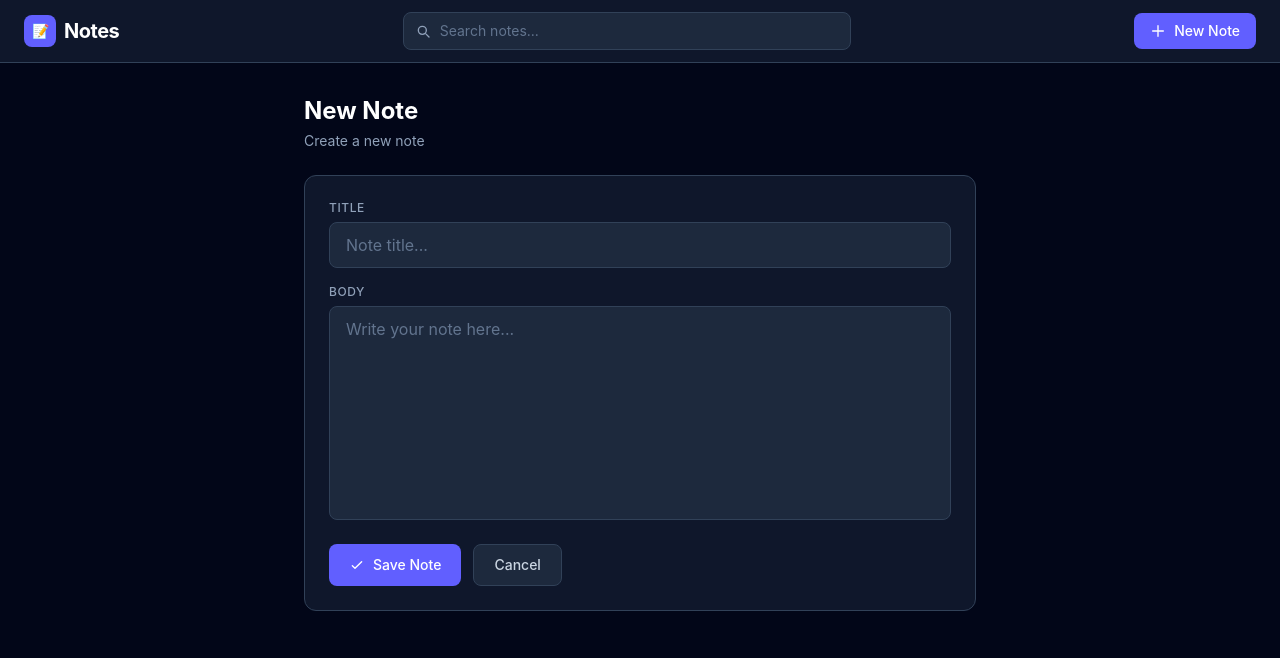
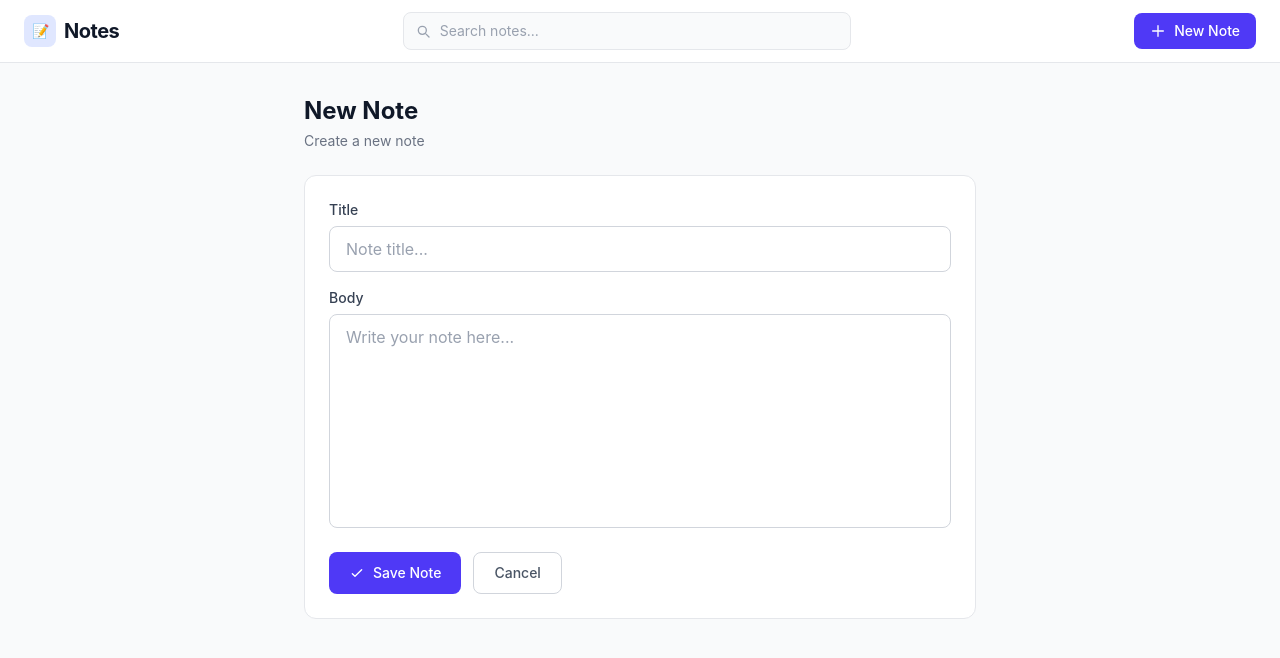
Before and after one commit to IhorAbovian/react-notes-app, a React (Vite) app: page /add in a window 1280 px wide. Shown: the top 658 px of the page. Built offline with nearby package versions, Linux system fonts and the light colour scheme.

Commit message:
feat: update UI styles

```diff
--- a/src/Pages/AddPage.tsx
+++ b/src/Pages/AddPage.tsx
@@ -45,38 +45,34 @@ export const AddPage = () => {
   };
 
   return (
-    <div className="flex min-h-[calc(100vh-57px)] items-start justify-center bg-slate-950 p-8">
+    <div className="flex min-h-[calc(100vh-57px)] items-start justify-center bg-gray-50 p-8">
       <div className="w-full max-w-2xl">
         <div className="mb-6">
-          <h1 className="text-2xl font-bold text-white">New Note</h1>
-          <p className="mt-1 text-sm text-slate-400">Create a new note</p>
+          <h1 className="text-2xl font-bold text-gray-900">New Note</h1>
+          <p className="mt-1 text-sm text-gray-500">Create a new note</p>
         </div>
 
         <form
-          className="flex flex-col gap-4 rounded-xl border border-slate-700 bg-slate-900 p-6"
+          className="flex flex-col gap-4 rounded-xl border border-gray-200 bg-white p-6"
           onSubmit={handleSubmit}
         >
           <div className="flex flex-col gap-1.5">
-            <label className="text-xs font-medium uppercase tracking-wider text-slate-400">
-              Title
-            </label>
+            <label className="text-sm font-medium text-gray-700">Title</label>
             <input
               type="text"
               name="title"
-              className="rounded-lg border border-slate-700 bg-slate-800 px-4 py-2.5 text-slate-200 placeholder:text-slate-500 focus:border-indigo-500 focus:outline-none focus:ring-1 focus:ring-indigo-500"
+              className="rounded-lg border border-gray-300 px-4 py-2.5 text-gray-900 placeholder:text-gray-400"
               placeholder="Note title..."
               required
             />
           </div>
 
           <div className="flex flex-col gap-1.5">
-            <label className="text-xs font-medium uppercase tracking-wider text-slate-400">
-              Body
-            </label>
+            <label className="text-sm font-medium text-gray-700">Body</label>
             <textarea
               name="body"
               rows={8}
-              className="rounded-lg border border-slate-700 bg-slate-800 px-4 py-2.5 text-slate-200 placeholder:text-slate-500 focus:border-indigo-500 focus:outline-none focus:ring-1 focus:ring-indigo-500 resize-none"
+              className="rounded-lg border border-gray-300 px-4 py-2.5 text-gray-900 placeholder:text-gray-400 resize-none"
               placeholder="Write your note here..."
               required
             />
@@ -85,7 +81,7 @@ export const AddPage = () => {
           <div className="flex gap-3 pt-2">
             <button
               type="submit"
-              className="flex items-center gap-2 rounded-lg bg-indigo-500 px-5 py-2.5 text-sm font-medium text-white transition-colors hover:bg-indigo-600 active:bg-indigo-700"
+              className="flex items-center gap-2 rounded-lg bg-indigo-600 px-5 py-2.5 text-sm font-medium text-white hover:bg-indigo-700"
             >
               <svg
                 className="h-4 w-4"
@@ -105,7 +101,7 @@ export const AddPage = () => {
 
             <button
               type="button"
-              className="rounded-lg border border-slate-700 bg-slate-800 px-5 py-2.5 text-sm font-medium text-slate-300 transition-colors hover:border-slate-600 hover:text-white"
+              className="rounded-lg border border-gray-300 px-5 py-2.5 text-sm font-medium text-gray-600 hover:bg-gray-50"
               onClick={() => navigate("/")}
             >
               Cancel
--- a/src/Pages/MainPage.tsx
+++ b/src/Pages/MainPage.tsx
@@ -3,7 +3,7 @@ import Sidebar from "../components/Sidebar/Sidebar";
 
 export const MainPage = () => {
   return (
-    <div className="flex bg-slate-950">
+    <div className="flex bg-white">
       <Sidebar />
       <MainContent />
     </div>
--- a/src/components/Header/Header.tsx
+++ b/src/components/Header/Header.tsx
@@ -2,13 +2,13 @@ import { Link } from "react-router";
 
 const Header = () => {
   return (
-    <header className="sticky top-0 z-10 border-b border-slate-700 bg-slate-900 px-6 py-3">
+    <header className="sticky top-0 z-10 border-b border-gray-200 bg-white px-6 py-3">
       <div className="mx-auto flex max-w-screen-xl items-center justify-between gap-6">
         <Link
           to="/"
-          className="flex items-center gap-2 text-xl font-bold tracking-tight text-white"
+          className="flex items-center gap-2 text-xl font-bold tracking-tight text-gray-900"
         >
-          <span className="flex h-8 w-8 items-center justify-center rounded-lg bg-indigo-500 text-sm">
+          <span className="flex h-8 w-8 items-center justify-center rounded-lg bg-indigo-100 text-sm">
             📝
           </span>
           Notes
@@ -17,7 +17,7 @@ const Header = () => {
         <form className="flex flex-1 max-w-md items-center">
           <div className="relative w-full">
             <svg
-              className="absolute left-3 top-1/2 h-4 w-4 -translate-y-1/2 text-slate-400"
+              className="absolute left-3 top-1/2 h-4 w-4 -translate-y-1/2 text-gray-400"
               fill="none"
               stroke="currentColor"
               viewBox="0 0 24 24"
@@ -32,14 +32,14 @@ const Header = () => {
             <input
               type="search"
               placeholder="Search notes..."
-              className="w-full rounded-lg border border-slate-700 bg-slate-800 py-2 pl-9 pr-4 text-sm text-slate-200 placeholder:text-slate-500 focus:border-indigo-500 focus:outline-none focus:ring-1 focus:ring-indigo-500"
+              className="w-full rounded-lg border border-gray-200 bg-gray-50 py-2 pl-9 pr-4 text-sm text-gray-800 placeholder:text-gray-400"
             />
           </div>
         </form>
 
         <Link
           to="/add"
-          className="flex items-center gap-2 rounded-lg bg-indigo-500 px-4 py-2 text-sm font-medium text-white transition-colors hover:bg-indigo-600 active:bg-indigo-700"
+          className="flex items-center gap-2 rounded-lg bg-indigo-600 px-4 py-2 text-sm font-medium text-white hover:bg-indigo-700"
         >
           <svg
             className="h-4 w-4"
--- a/src/components/MainContent/MainContent.tsx
+++ b/src/components/MainContent/MainContent.tsx
@@ -41,15 +41,15 @@ const MainContent = () => {
   };
 
   return (
-    <main className="flex flex-1 flex-col bg-slate-950 min-h-[calc(100vh-57px)]">
+    <main className="flex flex-1 flex-col bg-white min-h-[calc(100vh-57px)]">
       {!selectedNoteId && (
         <div className="flex flex-1 flex-col items-center justify-center gap-4 text-center">
-          <div className="flex h-20 w-20 items-center justify-center rounded-2xl bg-slate-800 text-4xl">
+          <div className="flex h-20 w-20 items-center justify-center rounded-2xl bg-gray-100 text-4xl">
             📝
           </div>
           <div>
-            <p className="text-lg font-medium text-slate-300">Select a note</p>
-            <p className="mt-1 text-sm text-slate-500">
+            <p className="text-lg font-medium text-gray-700">Select a note</p>
+            <p className="mt-1 text-sm text-gray-400">
               Choose a note from the sidebar or create a new one
             </p>
           </div>
@@ -61,7 +61,7 @@ const MainContent = () => {
           <div className="flex items-center justify-between">
             <div className="flex items-center gap-2">
               <span className="h-2 w-2 rounded-full bg-indigo-400" />
-              <span className="text-xs text-slate-500 uppercase tracking-wider font-medium">
+              <span className="text-xs text-gray-400 uppercase tracking-wider font-medium">
                 Note
               </span>
             </div>
@@ -69,7 +69,7 @@ const MainContent = () => {
             <div className="flex items-center gap-2">
               <Link
                 to={`/edit/${selectedNote.id}`}
-                className="flex items-center gap-1.5 rounded-lg border border-slate-700 bg-slate-800 px-3 py-1.5 text-sm text-slate-300 transition-colors hover:border-indigo-500 hover:text-indigo-300"
+                className="flex items-center gap-1.5 rounded-lg border border-gray-200 px-3 py-1.5 text-sm text-gray-600 hover:border-indigo-300 hover:text-indigo-600"
               >
                 <svg
                   className="h-3.5 w-3.5"
@@ -89,7 +89,7 @@ const MainContent = () => {
 
               <button
                 onClick={handleDelete}
-                className="flex items-center gap-1.5 rounded-lg border border-slate-700 bg-slate-800 px-3 py-1.5 text-sm text-slate-300 transition-colors hover:border-red-500 hover:text-red-400 cursor-pointer"
+                className="flex items-center gap-1.5 rounded-lg border border-gray-200 px-3 py-1.5 text-sm text-gray-600 hover:border-red-300 hover:text-red-500 cursor-pointer"
               >
                 <svg
                   className="h-3.5 w-3.5"
@@ -110,13 +110,13 @@ const MainContent = () => {
           </div>
 
           <div>
-            <h2 className="text-3xl font-bold text-white leading-tight">
+            <h2 className="text-3xl font-bold text-gray-900 leading-tight">
               {selectedNote.title}
             </h2>
           </div>
 
-          <div className="border-t border-slate-800 pt-6">
-            <p className="text-slate-300 leading-relaxed whitespace-pre-wrap">
+          <div className="border-t border-gray-100 pt-6">
+            <p className="text-gray-700 leading-relaxed whitespace-pre-wrap">
               {selectedNote.body}
             </p>
           </div>
--- a/src/components/Sidebar/Sidebar.tsx
+++ b/src/components/Sidebar/Sidebar.tsx
@@ -29,19 +29,17 @@ const Sidebar = () => {
   };
 
   return (
-    <aside className="flex h-[calc(100vh-57px)] w-72 shrink-0 flex-col border-r border-slate-700 bg-slate-900">
-      <div className="flex items-center justify-between border-b border-slate-700 px-4 py-3">
-        <h2 className="text-sm font-semibold uppercase tracking-wider text-slate-400">
-          My Notes
-        </h2>
-        <span className="rounded-full bg-slate-700 px-2 py-0.5 text-xs text-slate-300">
+    <aside className="flex h-[calc(100vh-57px)] w-72 shrink-0 flex-col border-r border-gray-200 bg-gray-50">
+      <div className="flex items-center justify-between border-b border-gray-200 px-4 py-3">
+        <h2 className="text-sm font-semibold text-gray-500">My Notes</h2>
+        <span className="rounded-full bg-gray-200 px-2 py-0.5 text-xs text-gray-600">
           {notes.length}
         </span>
       </div>
 
       <div className="flex-1 overflow-y-auto p-3 space-y-1">
         {notes.length === 0 && (
-          <p className="mt-8 text-center text-sm text-slate-500">
+          <p className="mt-8 text-center text-sm text-gray-400">
             No notes yet. Create one!
           </p>
         )}
@@ -50,29 +48,20 @@ const Sidebar = () => {
           <div
             key={note.id}
             onClick={() => handleNoteClick(note.id)}
-            className={`group cursor-pointer rounded-lg p-3 transition-all ${
+            className={`cursor-pointer rounded-lg p-3 ${
               selectedNoteId === note.id
-                ? "bg-indigo-500/20 ring-1 ring-indigo-500"
-                : "hover:bg-slate-800"
+                ? "bg-indigo-50 border border-indigo-200"
+                : "hover:bg-gray-100"
             }`}
           >
-            <div className="flex items-start justify-between gap-2">
-              <h3
-                className={`text-sm font-medium leading-snug ${
-                  selectedNoteId === note.id
-                    ? "text-indigo-300"
-                    : "text-slate-200"
-                }`}
-              >
-                {note.title}
-              </h3>
-              <span
-                className={`mt-0.5 shrink-0 h-1.5 w-1.5 rounded-full ${
-                  selectedNoteId === note.id ? "bg-indigo-400" : "bg-slate-600"
-                }`}
-              />
-            </div>
-            <p className="mt-1 text-xs text-slate-500 line-clamp-2">
+            <h3
+              className={`text-sm font-medium ${
+                selectedNoteId === note.id ? "text-indigo-700" : "text-gray-800"
+              }`}
+            >
+              {note.title}
+            </h3>
+            <p className="mt-0.5 text-xs text-gray-400 line-clamp-2">
               {note.body}
             </p>
           </div>
--- a/src/index.css
+++ b/src/index.css
@@ -1,10 +1 @@
 @import "tailwindcss";
-
-* {
-  box-sizing: border-box;
-}
-
-body {
-  background-color: #020617;
-  color: #e2e8f0;
-}
```
Also changed, not shown: src/pages/EditePage.tsx (+10 -16 lines), db/db.json5.
